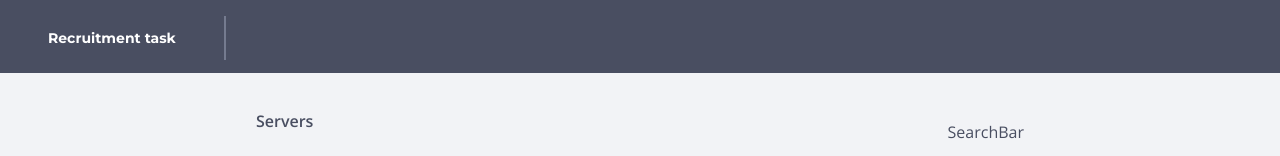
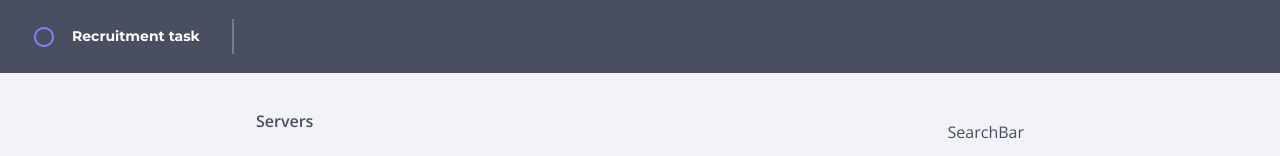
Before and after one commit to bartekparysek/ManageServers, a React (Create React App) app in the folder ui/: page / in a window 1280 px wide. Shown: the top 156 px of the page. Built offline with nearby package versions, Linux system fonts and the light colour scheme; no server answers.

Commit message:
added logo to recruitment task

```diff
--- a/ui/src/components/DropDown.js
+++ b/ui/src/components/DropDown.js
@@ -4,7 +4,7 @@ import styled from 'styled-components';
 const StyledDropDown = styled.div`
    position: absolute;
    background-color: #fff;
-   transform: translateX(calc(50vw - 2rem)) translateY(4vh);
+   transform: translateX(calc(50vw - 2rem)) translateY(2vh);
    box-shadow: rgba(0, 0, 0, 0.35) 0px 5px 15px;
 
    p{
--- a/ui/src/components/List.js
+++ b/ui/src/components/List.js
@@ -1,4 +1,4 @@
-import React, { useState, useEffect } from 'react';
+import React, { useState } from 'react';
 import styled from 'styled-components';
 import { MdMoreHoriz as More, MdClose as Failed, MdBrightness1 as Live } from 'react-icons/md'
 import DropDown from './DropDown';
--- a/ui/src/components/Navbar.js
+++ b/ui/src/components/Navbar.js
@@ -1,30 +1,39 @@
 import React from 'react';
 import styled from 'styled-components';
+import { MdPanoramaFishEye } from 'react-icons/md';
 
 const StyledNav = styled.nav`
 position:relative;
+display: flex;
+align-items: center;
 top:0;
 background-color: #494E61;
 height: 73px;
 color: #fff;
-padding: 1rem 0;
+padding: 2rem;
 font-family: 'Montserrat', sans-serif;
-line-height: 44px;
+line-height: 35px;
 font-weight: bold;
 
 p{
    border-right: 2px solid #757B8F;
-   width: max-content;
-   padding: 0 3rem;
+   max-width: max-content;
+   padding: 0 2rem 0 1rem;
    font-size: 14px;
 }
 
+`;
+const Logo = styled(MdPanoramaFishEye)`
+   color: #7D82F7;
+   width: 1.5rem;
+   height: 1.5rem;
 `;
 
 const Navbar = () => {
    return (
       <>
          <StyledNav>
+            <Logo />
             <p>Recruitment task</p>
          </StyledNav>
       </>
```
